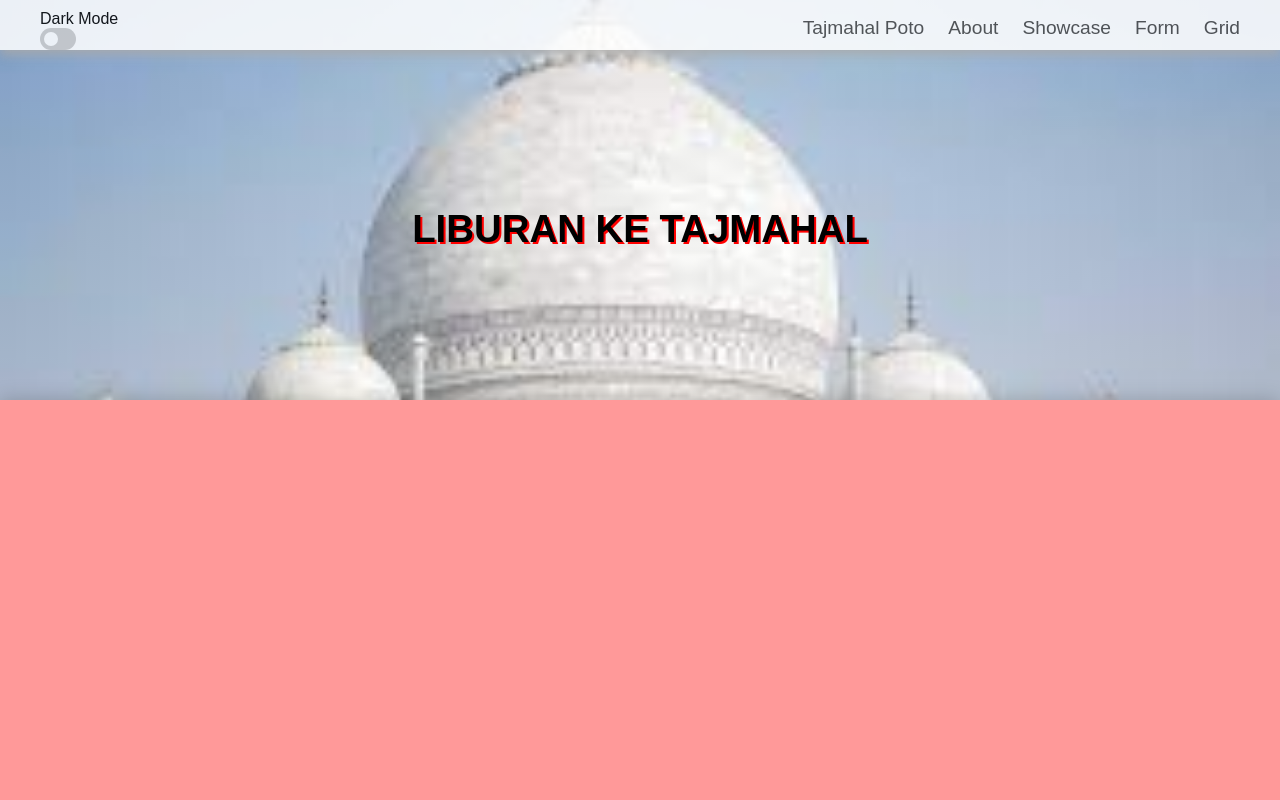
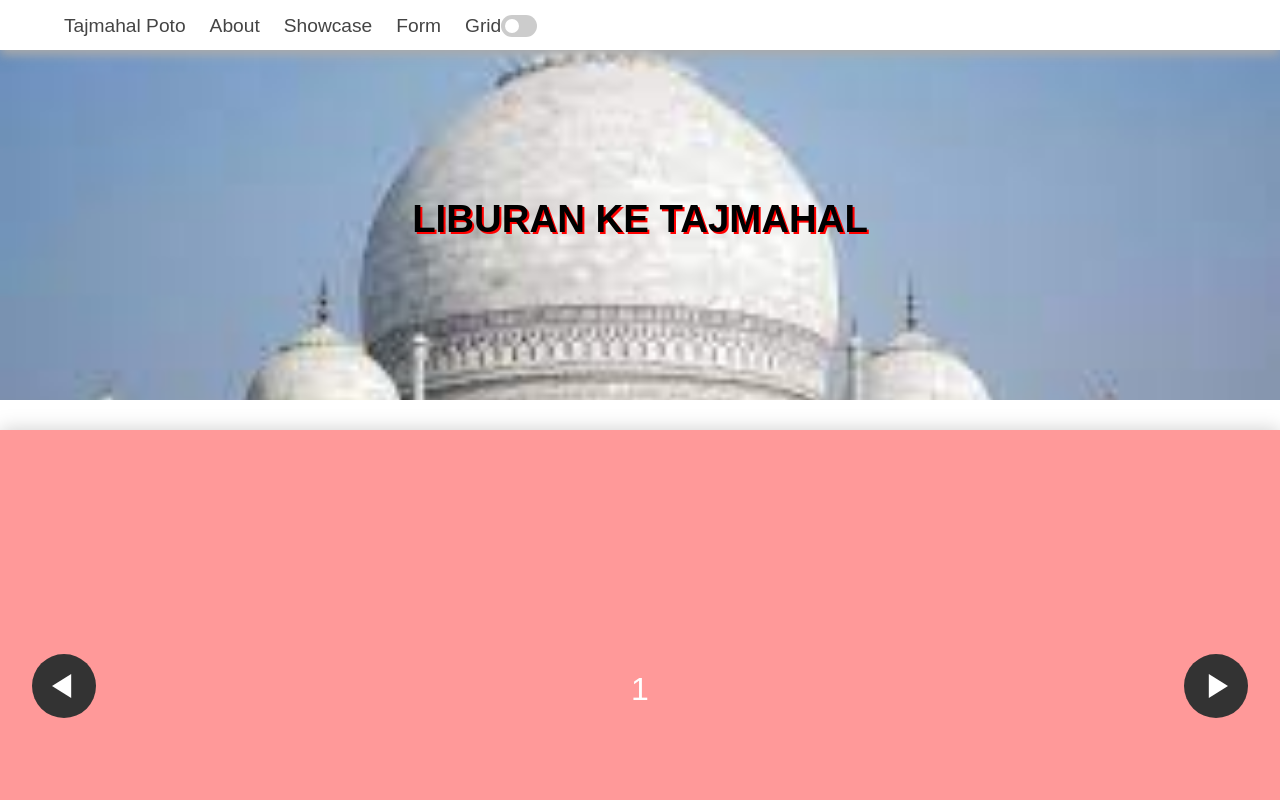
Before and after one commit to RevoU-FSSE-2/week-3-haikalshahab93, a plain HTML site: page index.html in a window 1280 px wide. Shown: the top 800 px of the page. Drawn offline with nearby package versions, Linux system fonts and the light colour scheme.

Commit message:
update revisi

```diff
--- a/image/css/corousel.css
+++ b/image/css/corousel.css
@@ -75,8 +75,9 @@
   }
 
   .carousel {
+    margin-top:30px;
     position: relative;
-    padding-top: 75%;
+    padding-top: 40%;
     filter: drop-shadow(0 0 10px #0003);
     perspective: 100px;
   }
@@ -164,8 +165,8 @@
 
   .carousel__navigation-button {
     display: inline-block;
-    width: 1.5rem;
-    height: 1.5rem;
+    width: 4.8rem;
+    height: 4.8rem;
     background-color: #333;
     background-clip: content-box;
     border: 0.25rem solid transparent;
@@ -180,7 +181,7 @@
   .carousel__next {
     position: absolute;
     top: 0;
-    margin-top: 37.5%;
+    margin-top: 20%;
     width: 4rem;
     height: 4rem;
     transform: translateY(-50%);
@@ -191,12 +192,12 @@
 
   .carousel::before,
   .carousel__prev {
-    left: -1rem;
+    left: 2rem;
   }
 
   .carousel::after,
   .carousel__next {
-    right: -1rem;
+    right: 2rem;
   }
 
   .carousel::before,
--- a/image/css/style.css
+++ b/image/css/style.css
@@ -60,15 +60,6 @@ body {
   font-weight: small;
 }
 
-.btn-primary {
-  color: #fff;
-  background: #16a083;
-}
-
-.btn-primary:hover {
-  background: #117964;
-  transition: background 0.3s ease-in-out;
-}
 /* nav dark mode */
 nav > #dark-mode-switch {
   display: flex;
@@ -159,15 +150,15 @@ input:checked + .slider:before {
   width: 100%;
   background: #fff;
   color: #000;
-  opacity: 0.85;
+  opacity: 1;
   height: 50px;
-  z-index: 12;
+  z-index: 13;
 }
 
 .navbar-container {
   display: flex;
   justify-content: space-between;
-  height: 64px;
+  height: 60px;
   align-items: center;
 }
 
@@ -187,7 +178,6 @@ input:checked + .slider:before {
   text-decoration: none;
   color: #444;
   font-weight: 500;
-  transition: color 0.3s ease-in-out;
 }
 
 .menu-items a:hover {
@@ -202,17 +192,11 @@ input:checked + .slider:before {
 }
 
 
-
-
 /* ............//// Showcase styling ////......... */
 
 .showcase-area {
-  height: 50vh;
-  background: linear-gradient(
-      rgba(240, 240, 240, 0.144),
-      rgba(255, 255, 255, 0.336)
-    ),
-    url("../img/tajmahal.jpeg");
+  height: 400px;
+  background:url("../img/tajmahal.jpeg");
   background-size: cover;
   background-position: center;
   background-repeat: no-repeat;
@@ -220,7 +204,6 @@ input:checked + .slider:before {
 
 .showcase-container {
   display: flex;
-  flex-direction: column;
   align-items: center;
   justify-content: center;
   height: 100%;
@@ -229,11 +212,9 @@ input:checked + .slider:before {
 
 .main-title {
   text-transform: uppercase;
-  margin-top: 1.5em;
+  margin-top: 1em;
   text-shadow: 2px 2px #FF0000;
 }
-
-
 
 
 /* halaman section 2 */
@@ -431,6 +412,12 @@ fieldset {
       opacity: 0.95;
     }
 
+    nav > #dark-mode-switch {
+      display: flex;
+      margin-left: auto;
+      margin-right: 2px;
+    }
+
     .navbar-container input[type="checkbox"],
     .navbar-container .hamburger-lines {
       display: block;
@@ -465,6 +452,7 @@ fieldset {
       flex-direction: column;
       justify-content: space-between;
     }
+
 
     .navbar-container .hamburger-lines .line {
       display: block;
--- a/index.html
+++ b/index.html
@@ -1,10 +1,12 @@
 <!DOCTYPE html>
 <html lang="en">
   <head>
+
     <meta charset="UTF-8" />
+    <meta name="description" content="Perjalanab Berliburan ke Tajmahal">
     <meta http-equiv="X-UA-Compatible" content="IE=edge" />
     <meta name="viewport" content="width=device-width, initial-scale=1.0" />
-    <title>Home Tugas 2 Muhammad Haikal Shahab</title>
+    <title>Home Tugas 3</title>
     <link rel="stylesheet" href="./image/css/style.css" />
      <link rel="stylesheet" href="./image/css/corousel.css" />
   </head>
@@ -13,26 +15,29 @@
     <nav class="navbar">
       <div class="navbar-container container">
         <input type="checkbox" name="" id="" />
+
         <div class="hamburger-lines">
           <span class="line line1"></span>
           <span class="line line2"></span>
           <span class="line line3"></span>
         </div>
+
+
+
         <ul class="menu-items">
           <li><a href="#tajmahal-photos">Tajmahal Poto</a></li>
           <li><a href="#about">About</a></li>
           <li><a href="#showcase">Showcase</a></li>
           <li><a href="#form-section">Form</a></li>
           <li><a href="#grid">Grid</a></li>
-        </ul>
 
           <span id="dark-mode-switch">
-            <p>Dark Mode</p>
             <label class="switch">
               <input id="checkbox-dark-mode" onchange="toggleDarkMode()" type="checkbox">
               <span class="slider round"></span>
             </label>
           </span>
+        </ul>
 
       </div>
     </nav>
@@ -53,7 +58,7 @@
               tabindex="0"
               class="carousel__slide">
             <div class="carousel__snapper">
-              <a href="#carousel__slide4"
+              <a href="#carousel__slide2"
                  class="carousel__prev">Go to last slide</a>
               <a href="#carousel__slide2"
                  class="carousel__next">Go to next slide</a>
@@ -65,7 +70,7 @@
             <div class="carousel__snapper"></div>
             <a href="#carousel__slide1"
                class="carousel__prev">Go to previous slide</a>
-            <a href="#carousel__slide3"
+            <a href="#carousel__slide1"
                class="carousel__next">Go to next slide</a>
           </li>
         </ol>
@@ -172,6 +177,7 @@
                 value="monumen"
               />
               <label for="monumen">Monumen</label>
+
               <input
                 id="masjid"
                 type="checkbox"
@@ -179,6 +185,7 @@
                 value="masjid"
               />
               <label for="masjid">Masjid</label>
+
             </div>
             <div>
               <p>Menurut Anda Apakah yang anda ketahui mengenai tajmahal</p>
```
